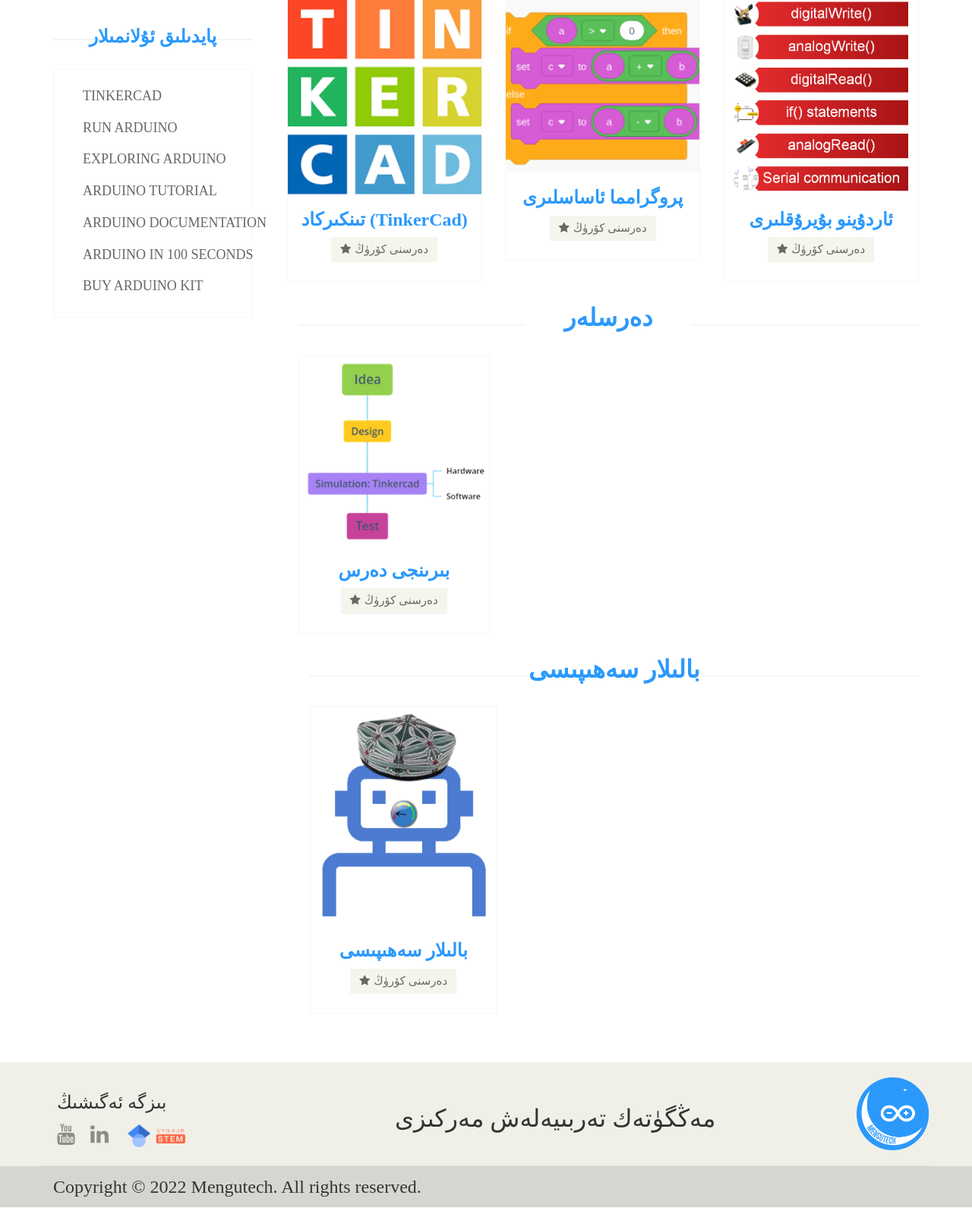
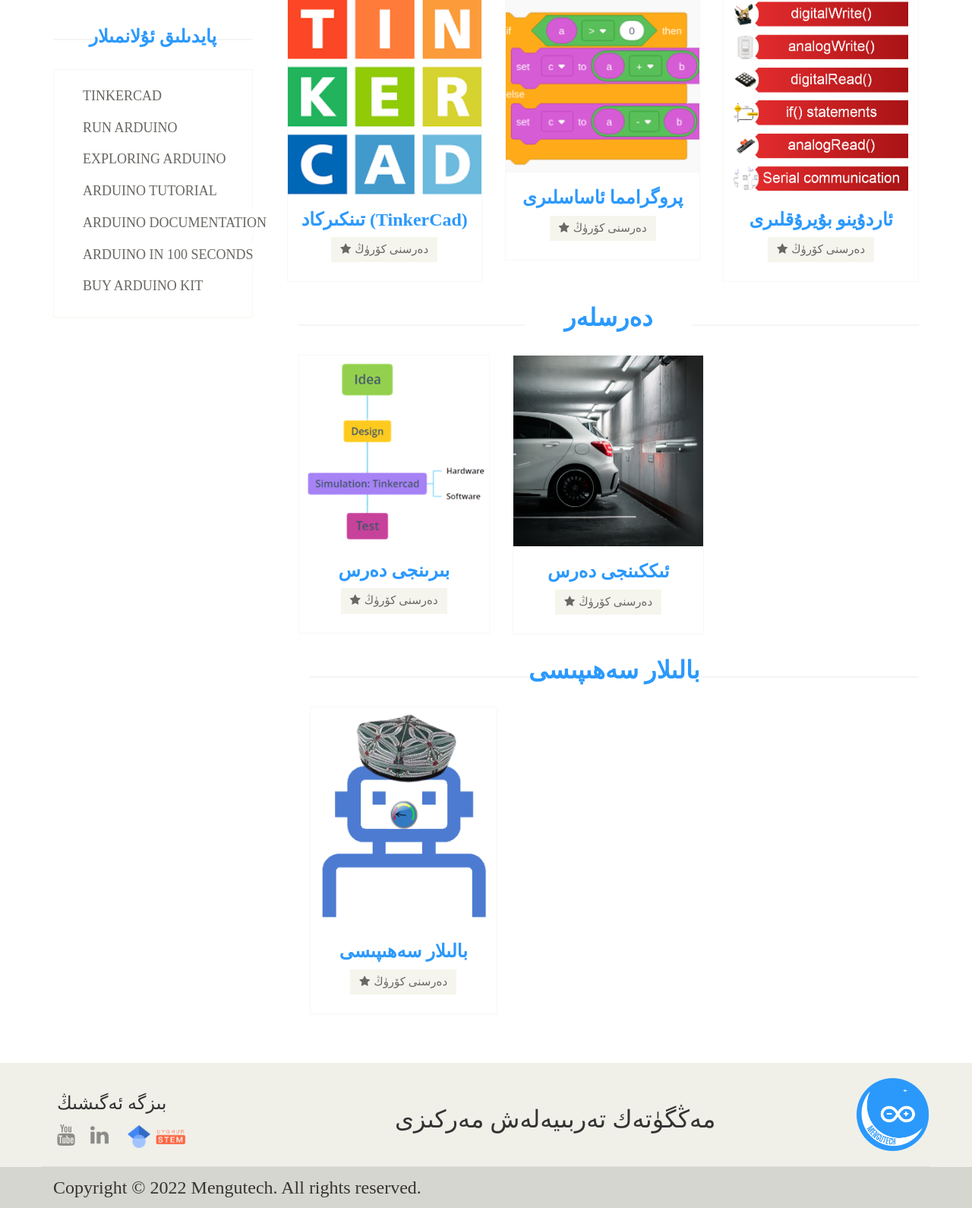
Before and after one commit to TheEhMan/mengutech, a Django app: page / in a window 1280 px wide. Shown: the part 1141-2731 px from the top of the page at 76% size. Run offline with Django 4.2, Linux system fonts and the light colour scheme; some web fonts are replaced.

Commit message:
added ikkinji ders to index page

```diff
--- a/accounts/templates/accounts/index.html
+++ b/accounts/templates/accounts/index.html
@@ -378,6 +378,24 @@
 								</div>
 							</div>
 						</div>
+						<div class="col-sm-4">
+							<div class="product-image-wrapper">
+								<div class="single-products">
+										<div class="productinfo text-center">
+											<img src="{% static 'images/home/banner/ikkinji-ders.jpg' %}" alt="" />
+											<h2>ئىككىنجى دەرس</h2>
+
+											<a href="{% url 'ikkinji-ders' %}" class="btn btn-default add-to-cart"><i class="fa fa-star"></i>دەرسنى كۆرۈڭ</a>
+										</div>
+										<div class="product-overlay">
+											<div class="overlay-content">
+												<h1>بىرىنجى دەرس</h1>
+												<a href="{% url 'ikkinji-ders' %}" class="btn btn-default add-to-cart"><i class="fa fa-star"></i> دەرسنى كۆرۈڭ</a>
+											</div>
+										</div>
+								</div>
+							</div>
+						</div>
 					</div><!--features_items-->
 					<div class="col-sm-12 padding-right">
 						<div class="features_items"><!--features_items-->
@@ -401,6 +419,7 @@
 								</div>
 							</div>
 						</div><!--features_items-->
+
 				</div>
 			</div>
 		</div>
```
